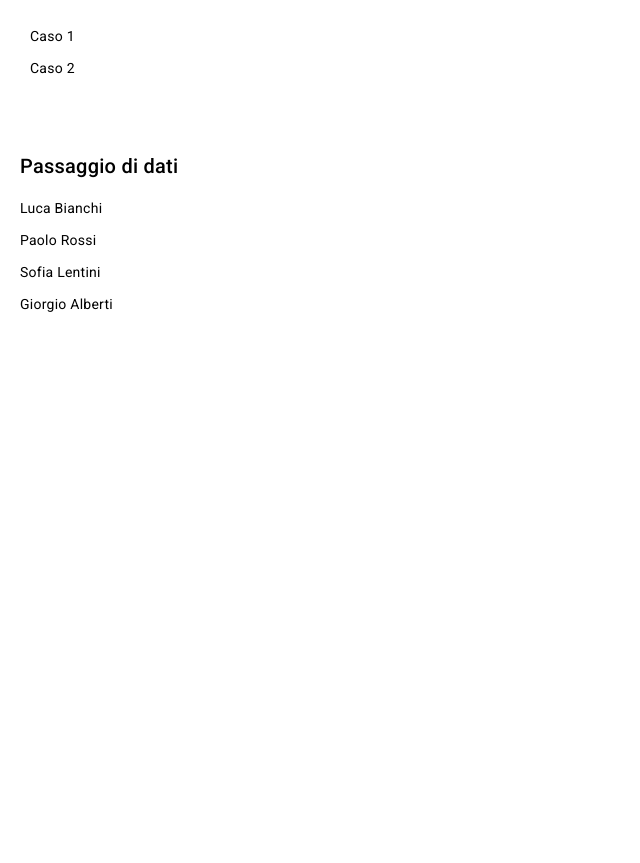
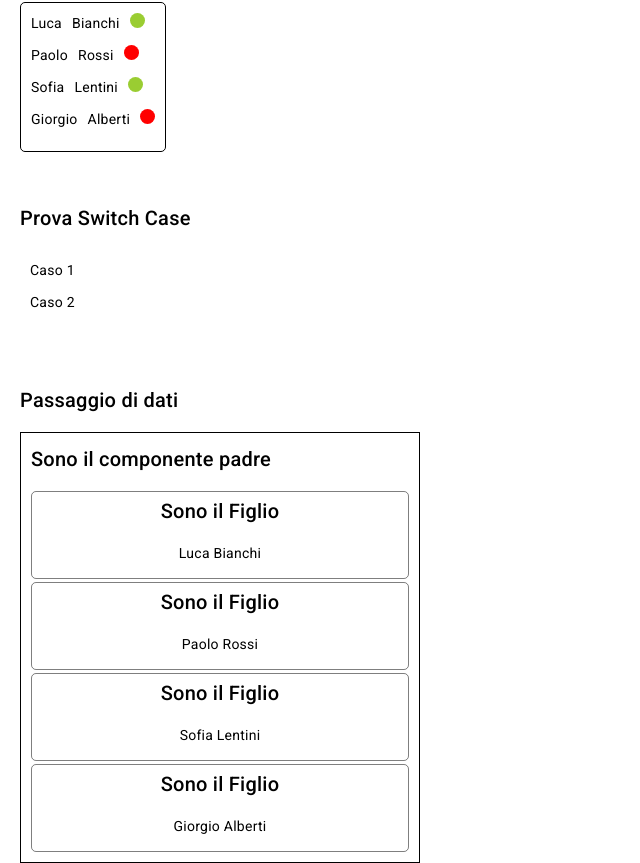
Before and after one commit to AlexCastels/Learning-Angular, an Angular app: page / in a window 1280 px wide. Shown: the part 709-1572 px from the top of the page, without its empty margins (0-640 px from the left). Before the commit the page ends 1035 px from the top, so only its background shows below. Built offline with nearby package versions, Linux system fonts and the light colour scheme.

Commit message:
Appunti sul passaggio di dati tra componenti

```diff
--- a/src/app/app.component.css
+++ b/src/app/app.component.css
@@ -4,6 +4,5 @@
     justify-content: center;
     width: fit-content;
     gap: 50px;
-    height: 100vh;
     margin-left: 20px;
 }
--- a/src/app/child/child.component.css
+++ b/src/app/child/child.component.css
@@ -0,0 +1,10 @@
+.container{
+    display: flex;
+    flex-direction: column;
+    justify-content: center;
+    align-items: center;
+    border: 1px solid rgba(0, 0, 0, 0.502);
+    border-radius: 5px;
+    margin-top: 3px;
+    padding: 3px;
+}
--- a/src/app/child/child.component.html
+++ b/src/app/child/child.component.html
@@ -1,3 +1,4 @@
-<div>
-    <p>{{data.nome}} {{data.cognome}}</p>
+<div class="container">
+    <h2>Sono il Figlio</h2>
+    <p >{{data.nome}} {{data.cognome}} </p>
 </div>
--- a/src/app/father/father.component.html
+++ b/src/app/father/father.component.html
@@ -1,4 +1,7 @@
 <h2>Passaggio di dati</h2>
-<div *ngFor="let item of utenti">
-    <app-child [data]="item"></app-child>
+<div [ngStyle]="{'border' : '1px solid black', 'padding' : '10px'}">
+    <h2 >Sono il componente padre</h2>
+    <div *ngFor="let item of utenti">
+        <app-child [data]="item"></app-child>
+    </div>
 </div>
```
